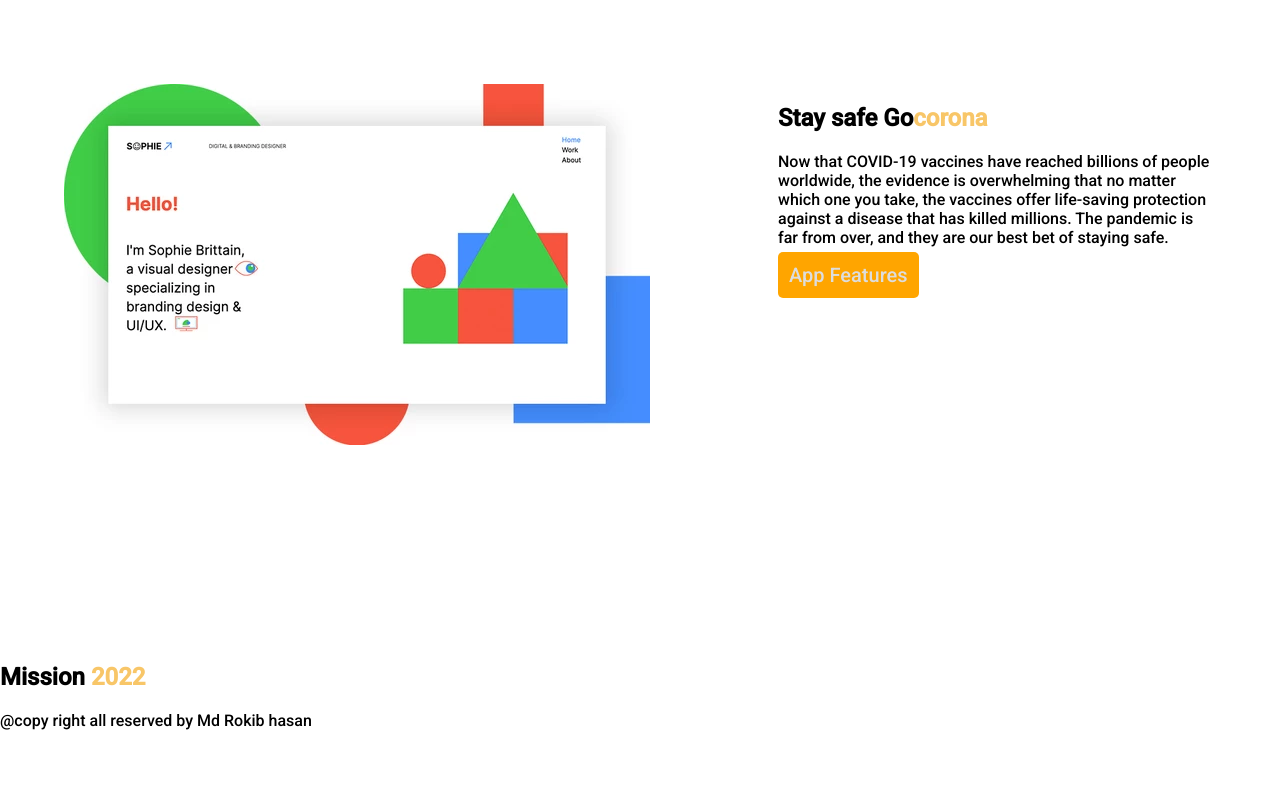
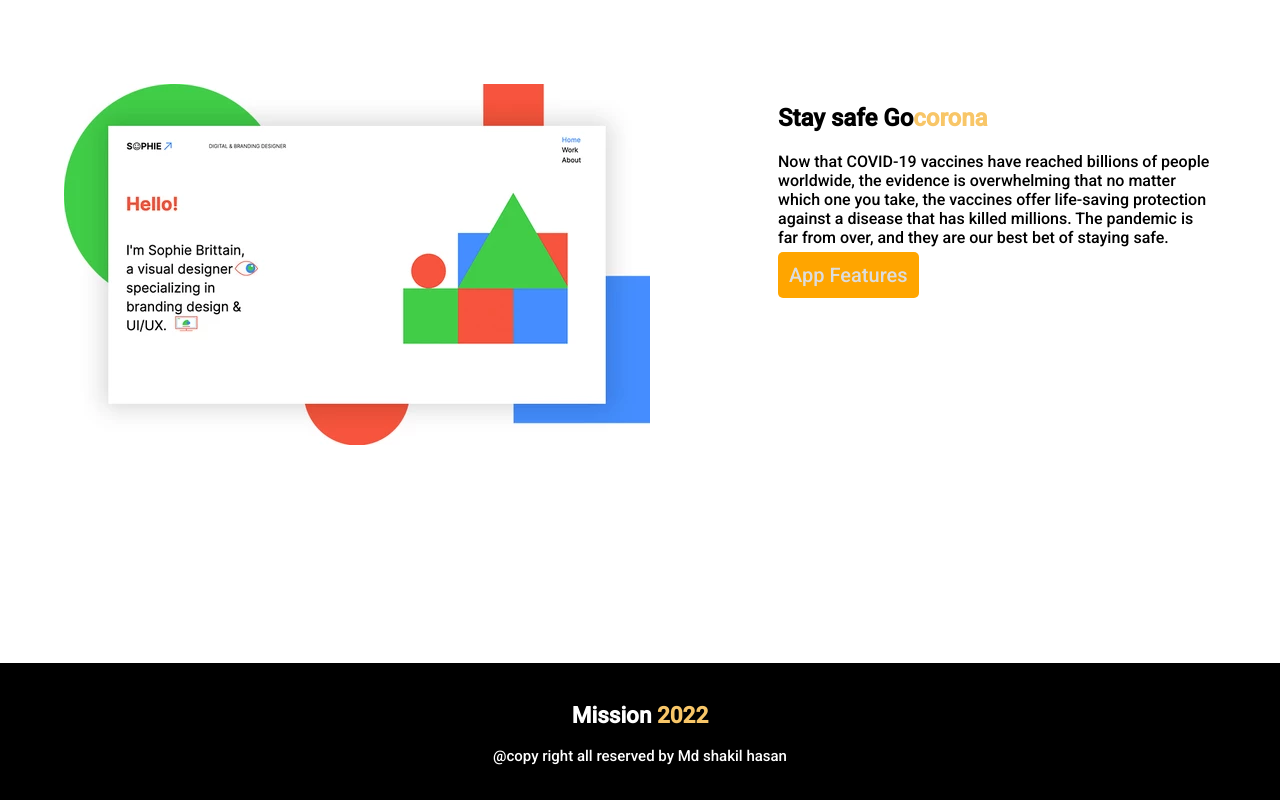
Before and after one commit to shakil-programer/SHAKIL-1ST, a plain HTML site: page index.html in a window 1280 px wide. Shown: the part 2640-3440 px from the top of the page. Before the commit the page ends 3386 px from the top, so only its background shows below. Drawn offline with Linux system fonts and the light colour scheme.

Commit message:
all done

```diff
--- a/index.html
+++ b/index.html
@@ -108,9 +108,12 @@
     </section>
 
 
+
     <footer>
-        <h2 class="mission">Mission <span>2022</span></h2>
-        <p class="mission"> @copy right all reserved by Md Rokib hasan</p>
+        <h2 class="footer">
+            Mission <span>2022</span>
+        </h2>
+        <p class="footer"> @copy right all reserved by Md shakil hasan</p>
     </footer>
 
 
--- a/style.css
+++ b/style.css
@@ -84,12 +84,18 @@ span{
     background-repeat: no-repeat;
     background-position: right;
 
+}
 
-    .image-size{
-        height: 400px;
+
+    img.image-size {
         width: 400px;
     }
-    footer{
-        background: black;
-        padding: 15px;
+
+    footer {
+        font-size: 15px;
         text-align: center;
+        background-color: black;
+        color: white;
+        padding: 20PX;
+
+    }
```
